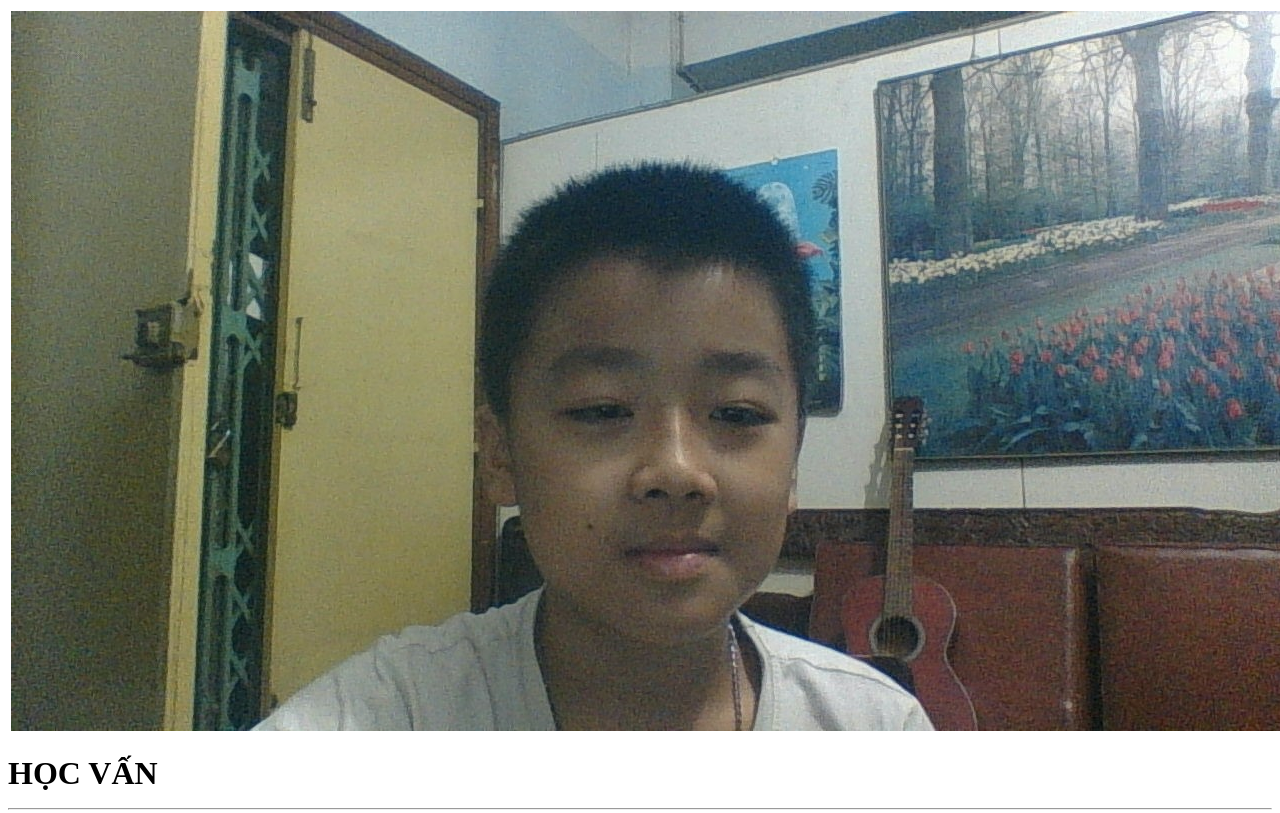
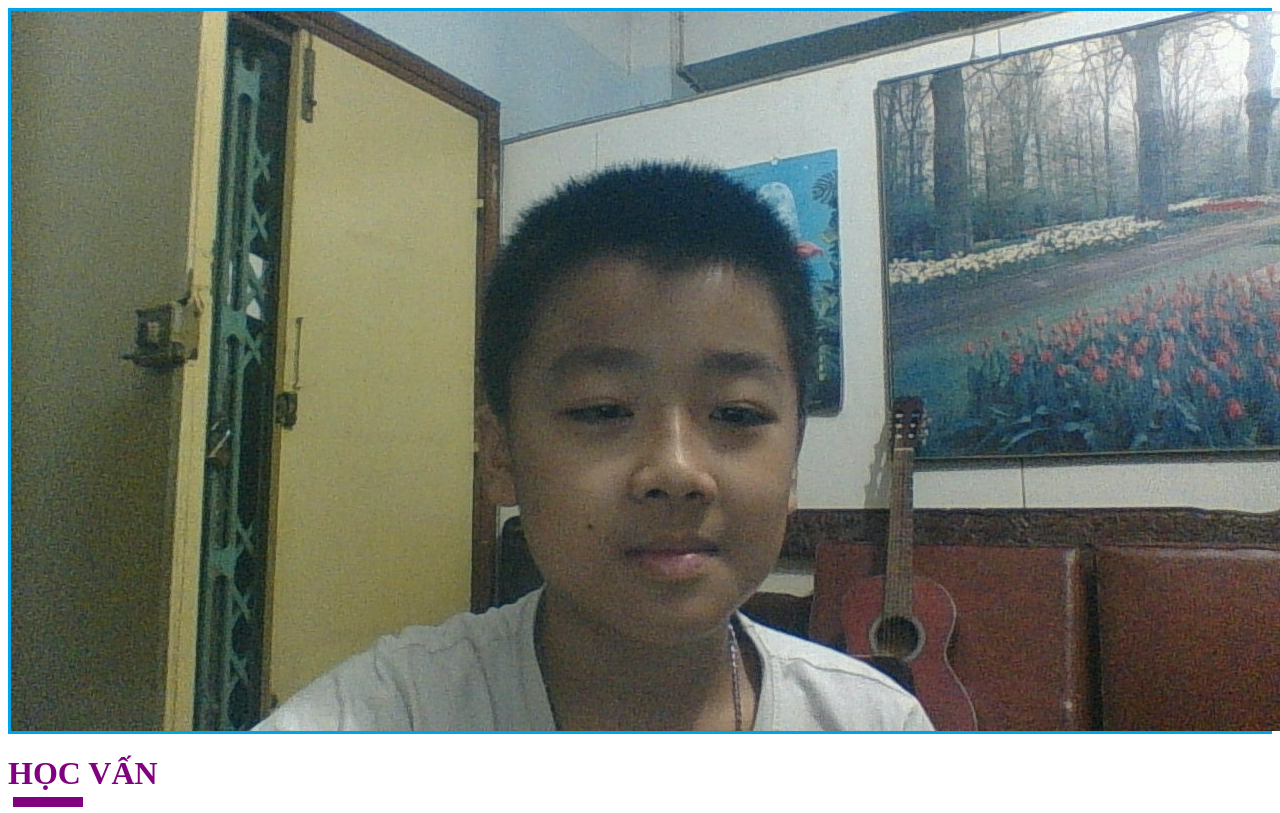
Before and after one commit to legiabach/Tintuc24h, a plain HTML site: page xinviec2.html in a window 1280 px wide. Shown: the top 813 px of the page. Drawn offline with Linux system fonts and the light colour scheme; files whose address does not match are found by name.

Commit message:
Update xinviec2.html

```diff
--- a/xinviec2.html
+++ b/xinviec2.html
@@ -3,7 +3,7 @@
         <title>
             Xin việc 2
         </title>
-        <link href="style-xinviec2.css"  rel="stylesheet" media="screen,print" />
+        <link href="style-xinviec3.css"  rel="stylesheet" media="screen,print" />
     </head>
     <body>
         <header>
```
